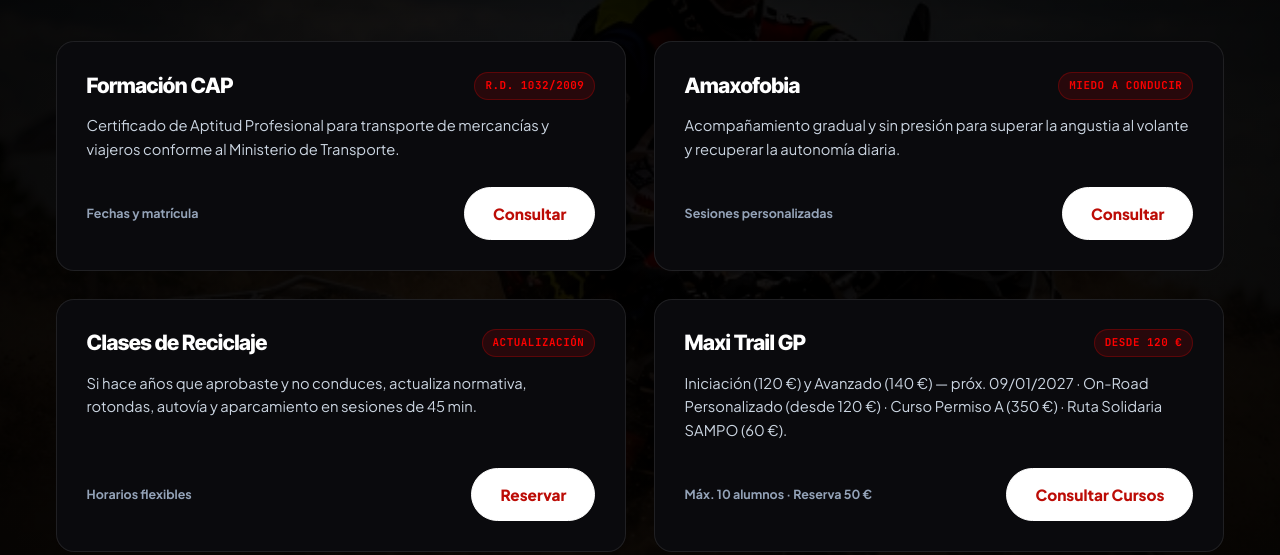
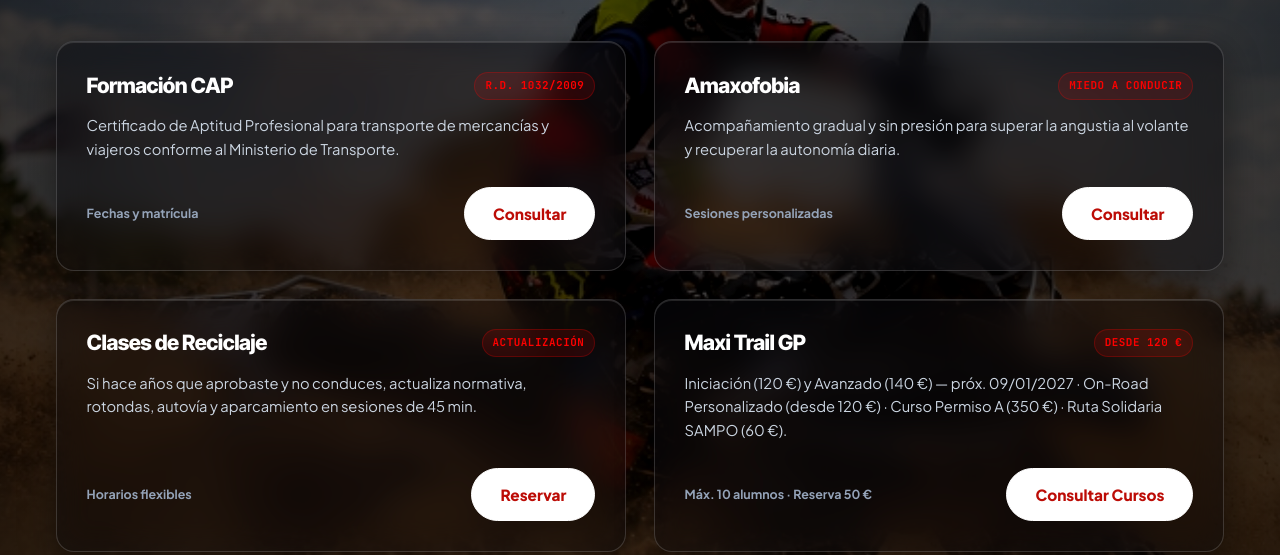
Before and after one commit to ahk2001/autoescuelagp, a plain HTML site: page index.html in a window 1280 px wide. Shown: the part 2684-3239 px from the top of the page. Drawn offline with Linux system fonts and the light colour scheme.

Commit message:
style: aclarar fondo Maxi Trail GP y aplicar glassmorphism a las tarjetas

```diff
--- a/index.html
+++ b/index.html
@@ -2845,8 +2845,8 @@
       height: 100%;
       object-fit: cover;
       object-position: center 42%;
-      opacity: 0.28;
-      filter: contrast(1.08) saturate(1.05);
+      opacity: 0.62;
+      filter: contrast(1.06) saturate(1.1);
     }
     .prof-bg-vignette {
       position: absolute;
@@ -2854,8 +2854,21 @@
       z-index: 1;
       pointer-events: none;
       background:
-        linear-gradient(180deg, #000000 0%, rgba(0, 0, 0, 0.52) 28%, rgba(0, 0, 0, 0.58) 72%, #000000 100%),
-        radial-gradient(circle at 50% 45%, rgba(0, 0, 0, 0.25) 0%, rgba(0, 0, 0, 0.85) 100%);
+        linear-gradient(180deg, #000000 0%, rgba(0, 0, 0, 0.28) 22%, rgba(0, 0, 0, 0.34) 78%, #000000 100%),
+        radial-gradient(circle at 50% 45%, rgba(0, 0, 0, 0.12) 0%, rgba(0, 0, 0, 0.65) 100%);
+    }
+    .prof-editorial-section .prof-editorial-card,
+    .prof-editorial-section .team-member-card {
+      background: rgba(10, 10, 14, 0.48) !important;
+      backdrop-filter: blur(16px) saturate(140%);
+      -webkit-backdrop-filter: blur(16px) saturate(140%);
+      border: 1px solid rgba(255, 255, 255, 0.16) !important;
+      box-shadow: 0 12px 36px rgba(0, 0, 0, 0.45), inset 0 1px 0 rgba(255, 255, 255, 0.12);
+    }
+    .prof-editorial-section .prof-editorial-card:hover,
+    .prof-editorial-section .team-member-card:hover {
+      background: rgba(16, 16, 22, 0.62) !important;
+      border-color: rgba(253, 1, 1, 0.5) !important;
     }
   </style>
 
```
